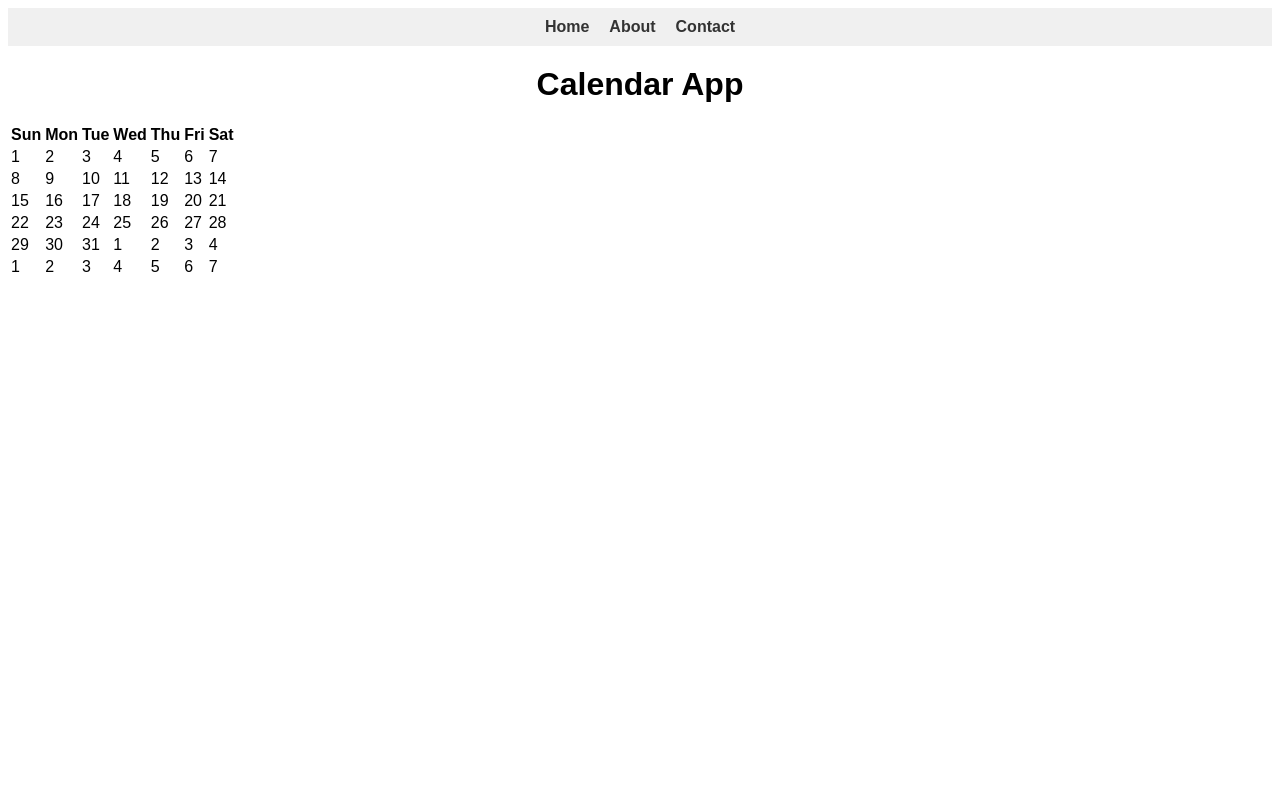
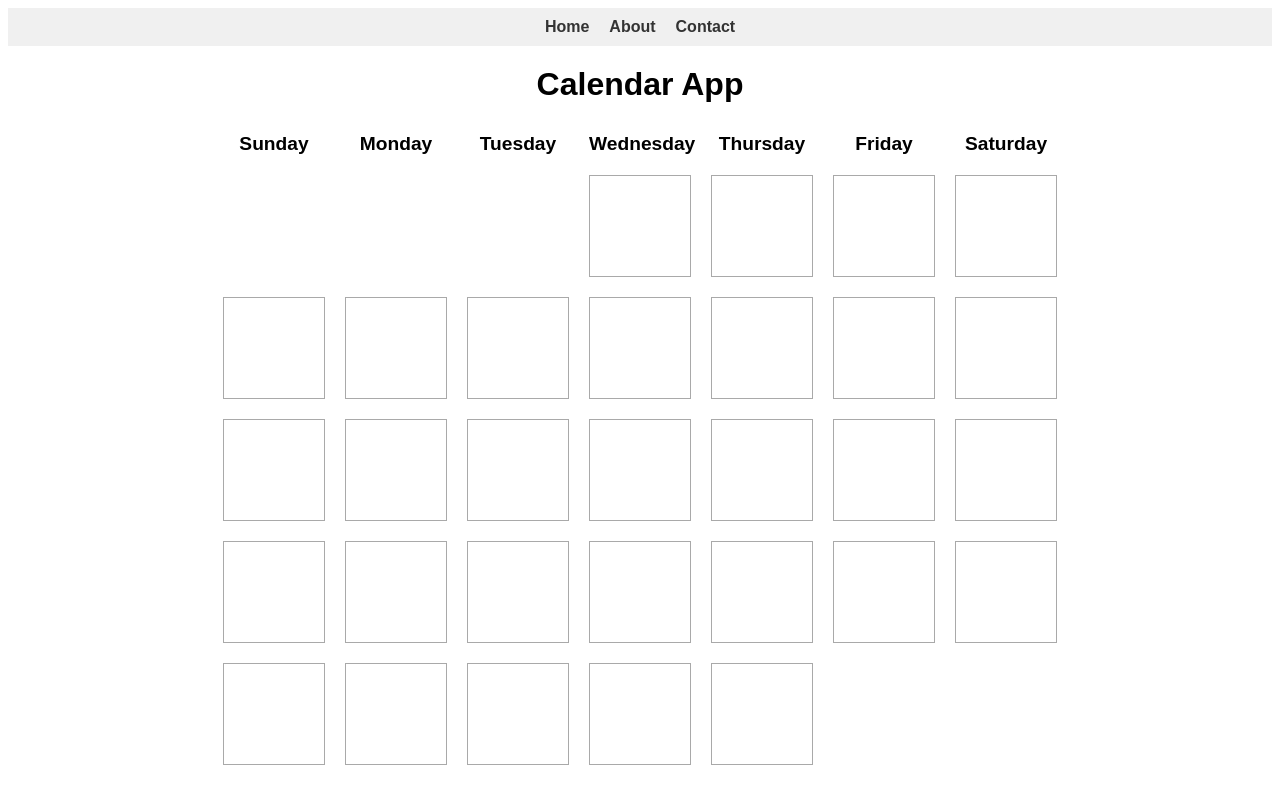
Before and after one commit to Vetint02/calendar_app, a React (Vite) app: page / in a window 1280 px wide. Shown: the top 804 px of the page. Built offline with nearby package versions, Linux system fonts and the light colour scheme.

Commit message:
created visible + invisible squares for the days

```diff
--- a/src/components/Home.jsx
+++ b/src/components/Home.jsx
@@ -1,80 +1,48 @@
-import {useState} from 'react'
+import { useState } from 'react'
 import './css/home.css'
 
 export default function Home() {
 
+    let paddingDays = ['Sunday', 'Monday', 'Tuesday', 'Wednesday', 'Thursday', 'Friday', 'Saturday'];
+
+    let td = new Date();
+    let month = td.getMonth();
+    let year = td.getFullYear();
+
+    let daysInMonth = new Date(year, month + 1, 0).getDate();
+    let startingDay = new Date(year, month, 1).getDay()
+
+    const startingArray = Array.from({ length: startingDay }, (_, i) => i + 1)
+    const daysArray = Array.from({ length: daysInMonth }, (_, i) => i + 1);
+
     return (
-        <div>
+        <div className="calendar">
             <h1 style={{ textAlign: 'center', margin: '20px' }}>Calendar App</h1>
-            <table>
-                <thead>
-                    <tr>
-                        <th>Sun</th>
-                        <th>Mon</th>
-                        <th>Tue</th>
-                        <th>Wed</th>
-                        <th>Thu</th>
-                        <th>Fri</th>
-                        <th>Sat</th>
-                    </tr>
-                </thead>
-                <tbody>
-                    <tr>
-                        <td>1</td>
-                        <td>2</td>
-                        <td>3</td>
-                        <td>4</td>
-                        <td>5</td>
-                        <td>6</td>
-                        <td>7</td>
-                    </tr>
-                    <tr>
-                        <td>8</td>
-                        <td>9</td>
-                        <td>10</td>
-                        <td>11</td>
-                        <td>12</td>
-                        <td>13</td>
-                        <td>14</td>
-                    </tr>
-                    <tr>
-                        <td>15</td>
-                        <td>16</td>
-                        <td>17</td>
-                        <td>18</td>
-                        <td>19</td>
-                        <td>20</td>
-                        <td>21</td>
-                    </tr>
-                    <tr>
-                        <td>22</td>
-                        <td>23</td>
-                        <td>24</td>
-                        <td>25</td>
-                        <td>26</td>
-                        <td>27</td>
-                        <td>28</td>
-                    </tr>
-                    <tr>
-                        <td>29</td>
-                        <td>30</td>
-                        <td>31</td>
-                        <td>1</td>
-                        <td>2</td>
-                        <td>3</td>
-                        <td>4</td>
-                    </tr>
-                    <tr>
-                        <td>1</td>
-                        <td>2</td>
-                        <td>3</td>
-                        <td>4</td>
-                        <td>5</td>
-                        <td>6</td>
-                        <td>7</td>
-                    </tr>
-                </tbody>
-            </table>
+            <div className="calendar_headers">
+                {
+                    paddingDays.map((day, index) => {
+                        return (
+                            <div key={index} className="head">{day}</div>
+                        )
+                    })
+                }
+            </div>
+            <div className="calendar_contents">
+                {
+                    startingArray.map((day, index) => {
+                        return (
+                            <div key={index} className="padding_box"/>
+                        )
+                    })
+                }
+                {
+                    daysArray.map((day, index) => {
+                        return (
+                            <div key={index} className="calendar_box"></div>
+                        )
+                    })
+                }
+            </div>
         </div>
     )
 }
--- a/src/components/css/home.css
+++ b/src/components/css/home.css
@@ -0,0 +1,42 @@
+.calendar_headers {
+    display: flex;
+    font-weight: bold;
+    font-size: 1.2rem;
+}
+
+.head {
+    width: 102px;
+    text-align: center;
+    margin: 10px
+}
+
+.calendar {
+    width: 854px;
+    justify-content: center;
+    margin: 0 auto;
+}
+
+.calendar_contents {
+    display: flex;
+    justify-content: left;
+    flex-wrap: wrap;
+}
+
+.calendar_box {
+    min-width: 100px;
+    height: 100px;
+    border: solid darkgrey 1px;
+    margin: 10px 10px;
+}
+
+.calendar_box:hover {
+    background-color: lightgrey;
+    transition: ease 0.3s
+}
+
+.padding_box {
+    min-width: 102px;
+    height: 102px;
+    border: none;
+    margin: 10px 10px;
+}
```
